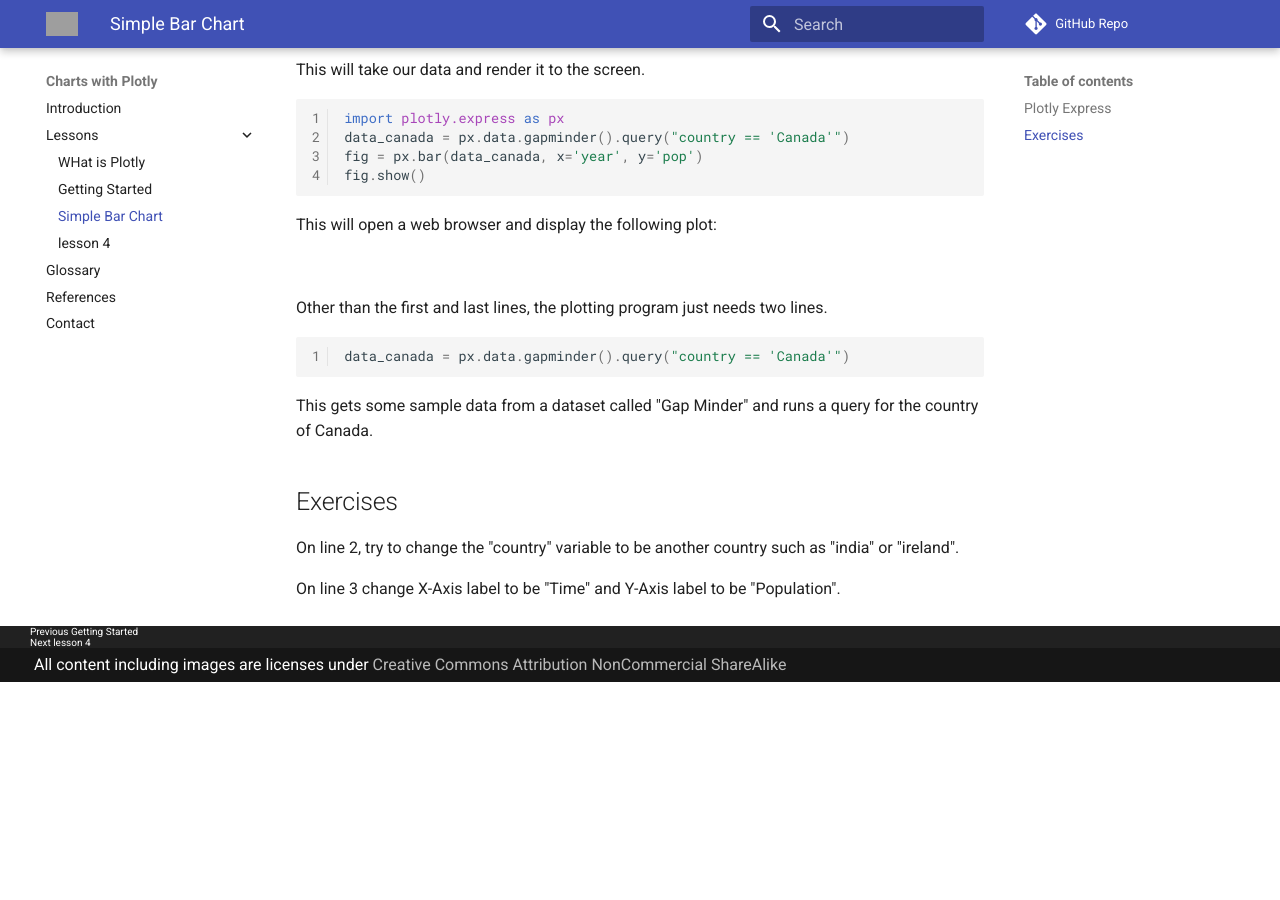
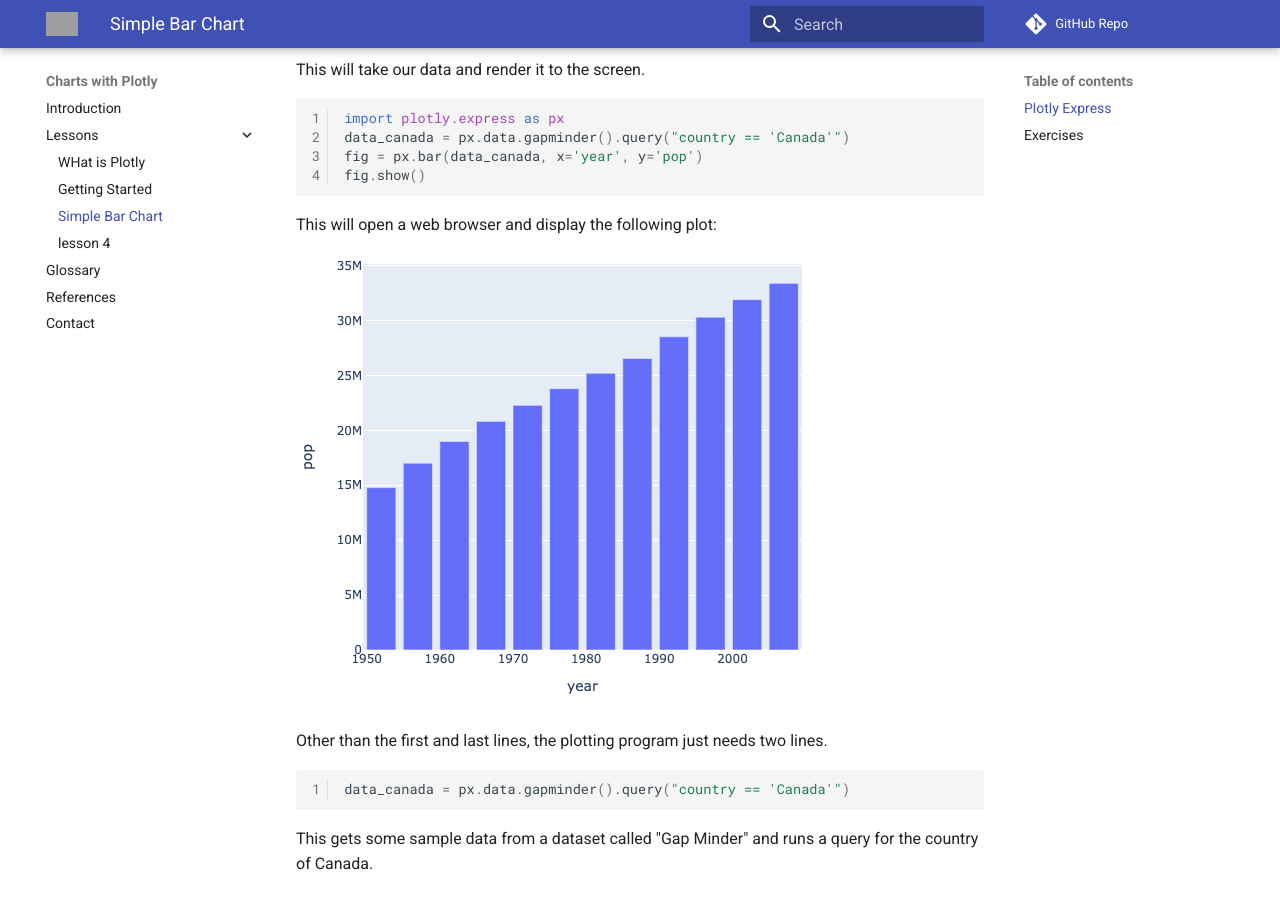
Before and after one commit to CoderDojoTC/plotly, an MkDocs documentation site: the page built from docs/lessons/03-simple-bar-chart.md, in a window 1280 px wide and 900 px high, scrolled down 452 px. Built offline with MkDocs 1.6.1 and Material for MkDocs 9.7.7, drawn with Linux system fonts in a browser that asks for light colours; comment, search, counter and statistics services are not loaded; before the commit the page ends 1134 px from its top, so only the background shows below that; grey boxes are pictures that could not be loaded.

Commit message:
updates to markdown content

```diff
--- a/docs/lessons/03-simple-bar-chart.md
+++ b/docs/lessons/03-simple-bar-chart.md
@@ -31,7 +31,7 @@
 
 This will open a web browser and display the following plot:
 
-![](img/plot-canada-population.png)
+![Plot of Canada Population Over Time](../img/plot-canada-population.png)
 
 Other than the first and last lines, the plotting program just needs two lines.
 
```
